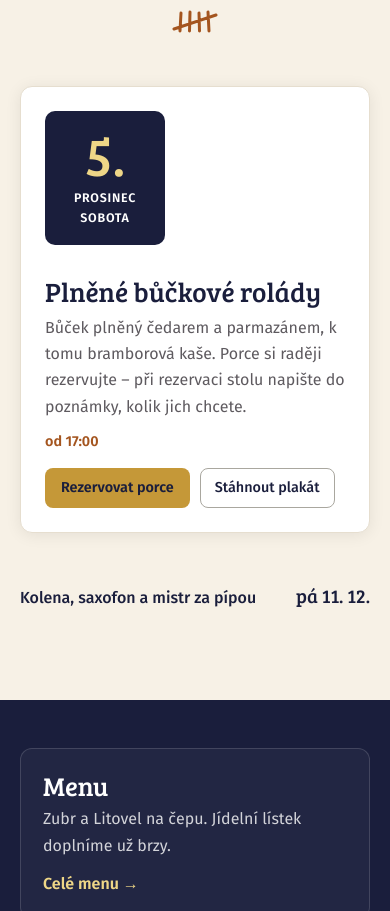
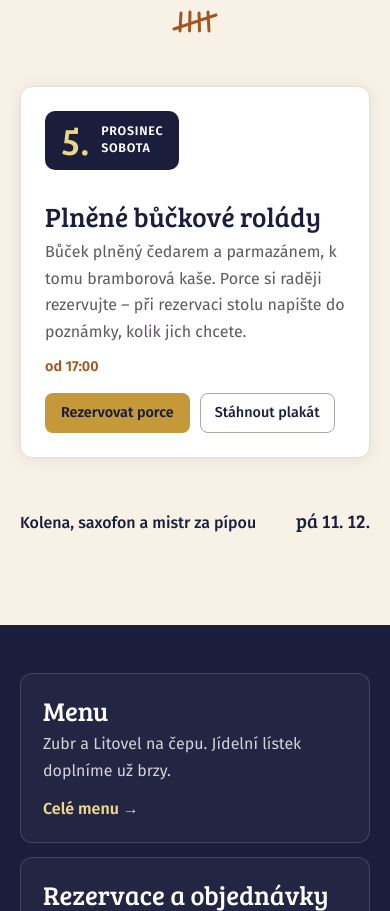
Before and after one commit to helldast/HospudkaUKleinu, a plain HTML site: page index.html in a window 390 px wide. Shown: the part 997-1908 px from the top of the page. Drawn offline with Linux system fonts and the light colour scheme.

Commit message:
Phone: date field fits the form on iPhone, compact event date strip
Co-Authored-By: Claude Opus 5.5 <noreply@anthropic.com>

```diff
--- a/style.css
+++ b/style.css
@@ -456,6 +456,9 @@
     .fgroup select option { background: #272C52; color: #FFFFFF; }
     .fgroup :disabled { opacity: .55; cursor: not-allowed; }
     .fgroup input[type="date"]::-webkit-calendar-picker-indicator { filter: invert(.7); cursor: pointer; }
+    /* iPhone Safari draws the date box at its own width and spills out of the form: make it a normal field */
+    .fgroup input[type="date"] { -webkit-appearance: none; appearance: none; display: block; min-height: 47px; }
+    .fgroup input[type="date"]::-webkit-date-and-time-value { text-align: left; }
     .fgroup input:focus, .fgroup select:focus, .fgroup textarea:focus {
       border-color: var(--gold-deep); background: rgba(255,255,255,.1);
     }
@@ -597,7 +600,10 @@
       .rc-card { padding: 26px 24px; }
       .photo-mosaic { grid-template-columns: 1fr; }
       .ev-main, .ev-main.has-photo { grid-template-columns: 1fr; padding: 24px; }
-      .ev-date { justify-self: start; }
+      /* date as a compact strip on the left: number, then month and day beside it */
+      .ev-date { justify-self: start; display: flex; align-items: center; gap: 12px; min-width: 0; padding: 10px 16px; }
+      .ev-day { font-size: 2.4rem; }
+      .ev-mon { margin-top: 0; text-align: left; line-height: 1.35; }
       .nav-logo { font-size: 1.2rem; gap: 10px; }
       .logo-shield { width: 68px; margin-top: 4px; }
       .nav.up .logo-shield { width: 50px; margin-top: 3px; }
```
